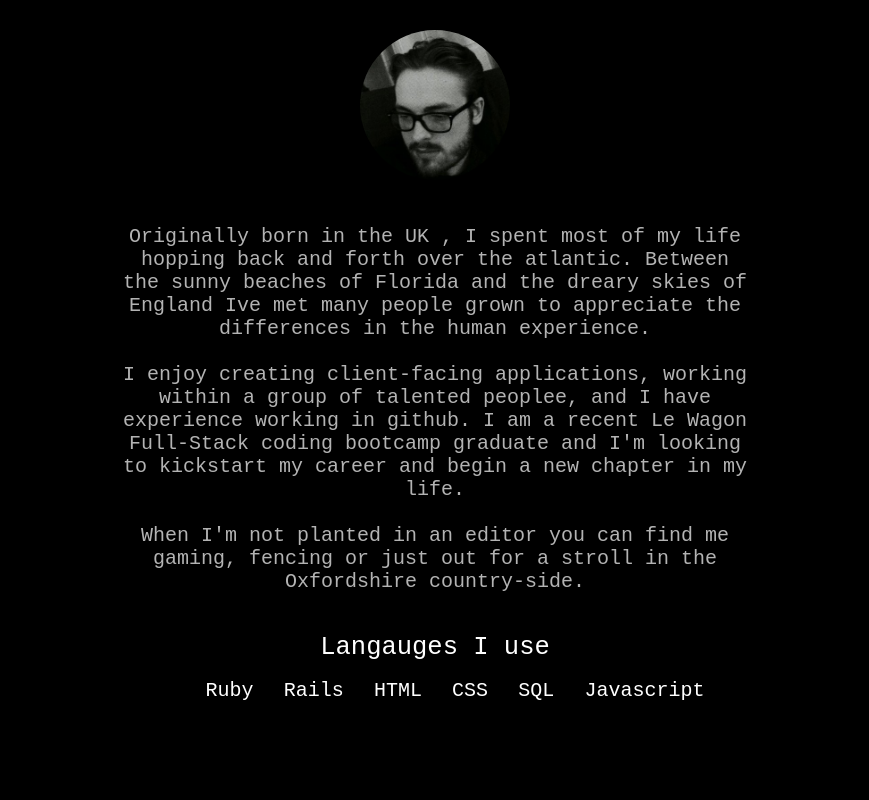
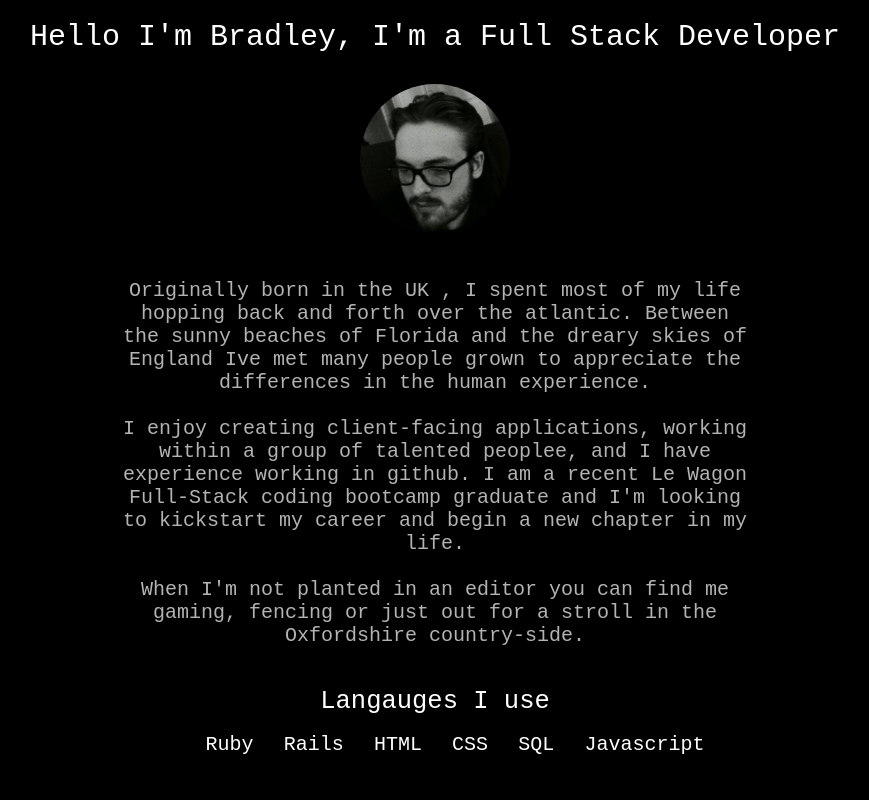
Before and after one commit to bradpfm/porftolio, a website with bundled scripts: page index.html in a window 1280 px wide. Shown: the top 800 px of the page, without its empty margins (205-1074 px from the left). Built offline with nearby package versions, Linux system fonts and the light colour scheme; a web font is replaced by a local one.

Commit message:
working profile

```diff
--- a/index.html
+++ b/index.html
@@ -13,7 +13,7 @@
   </head>
   <body>
       <div id="introduction">
-        <h1> <span id="banner-typed-text"></span></h1>
+        <h1>Hello I'm Bradley, I'm a Full Stack Developer <span id="banner-typed-text"></span></h1>
       </div>
       <div class="banner">
         <img src="images/bradley.jpg" class="img-circle"  alt="Bradley Scott">
```
